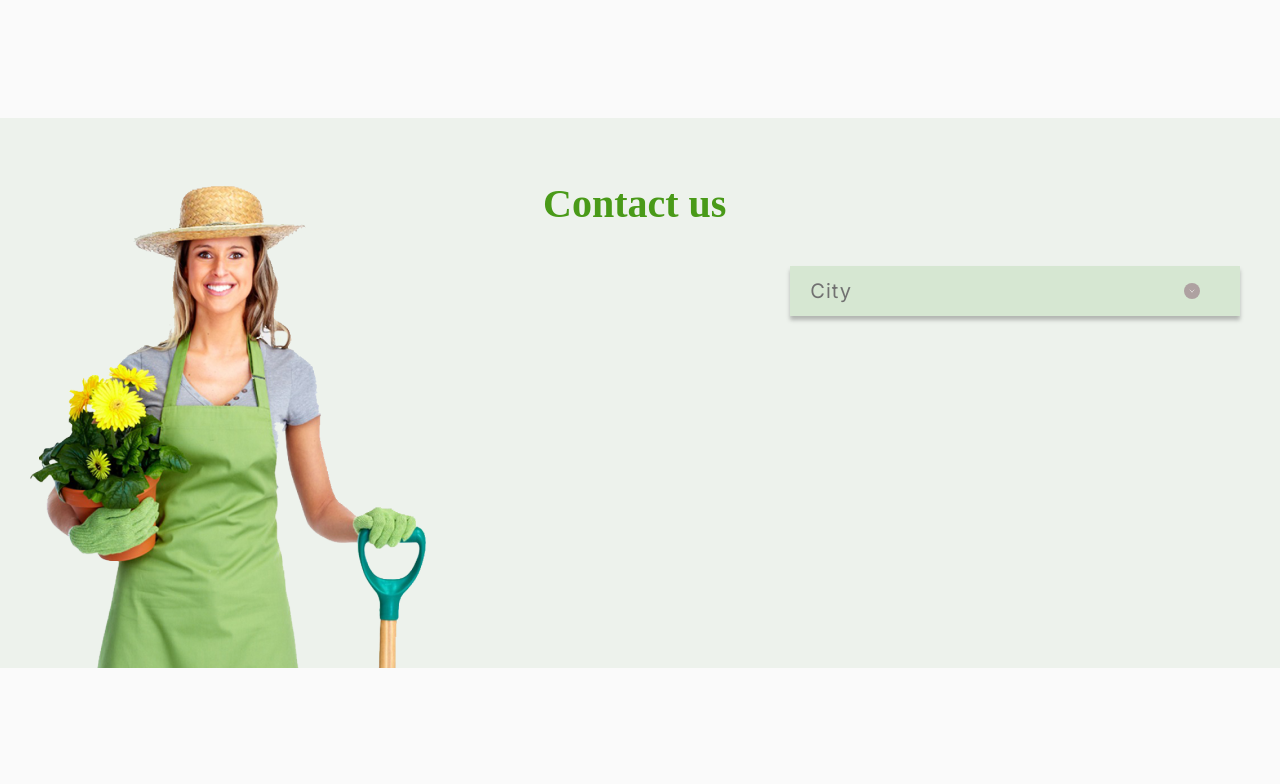
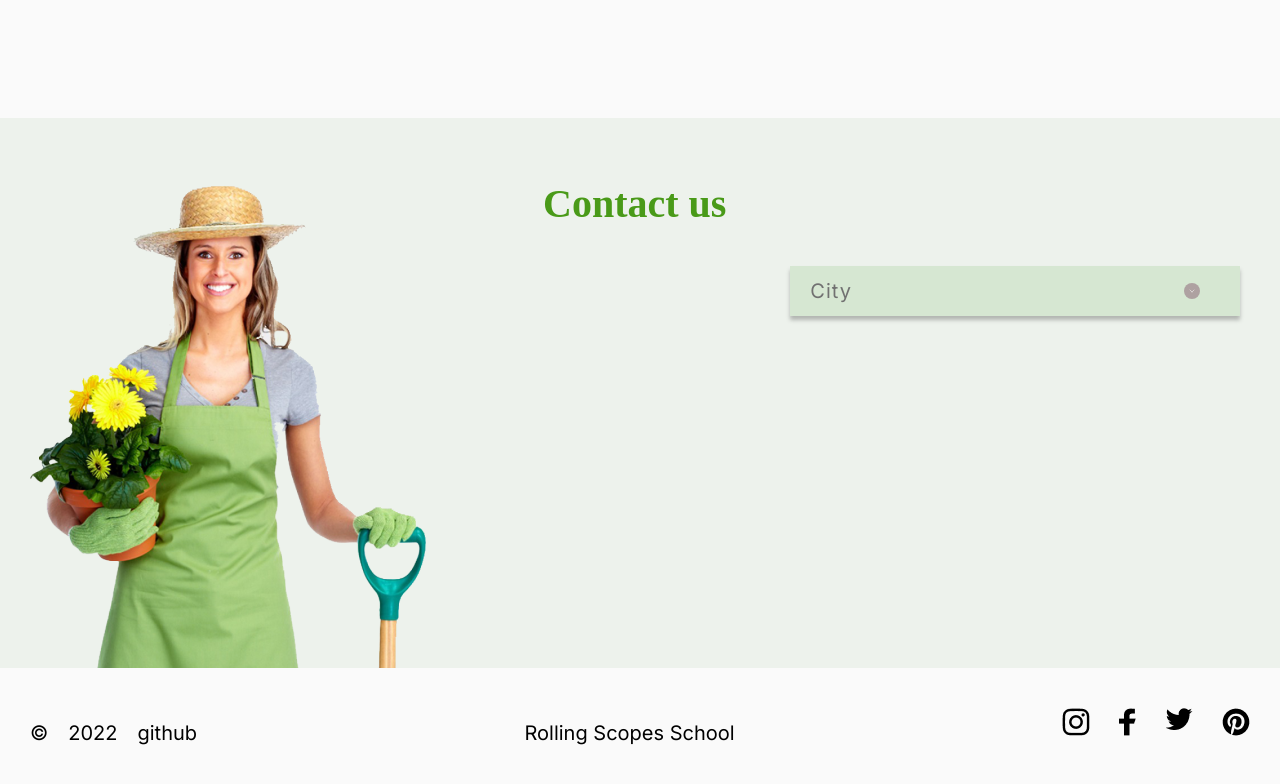
Before and after one commit to Alyona8891/plants, a plain HTML site: page plants/index.html in a window 1280 px wide. Shown: the part 3120-3904 px from the top of the page. Before the commit the page ends 3788 px from the top, so only its background shows below. Drawn offline with Linux system fonts and the light colour scheme; files whose address does not match are found by name; a web font is replaced by a local one.

Commit message:
feat: add footer

```diff
--- a/plants/css/style.css
+++ b/plants/css/style.css
@@ -411,3 +411,45 @@ color: #499A18;
     width: 6px;
     height: 4px;
 }
+/*----------------footer-----------------*/
+.footer {
+    color: #000000;
+    padding: 40px 0 40px 0;
+    font-size: 20px;
+    line-height: 50px;
+}
+.footer__container {
+    display: flex;
+    justify-content: space-between;
+}
+.footer__data {
+    display: flex;
+    justify-content: space-between;
+    align-items: center;
+}
+.data {
+}
+.data__copyright {
+    margin-right: 20px;
+}
+.data__year {
+    margin-right: 20px;
+}
+.data__gh-link {
+        color: inherit;
+}
+.footer__school-link {
+    color: inherit;
+}
+.footer__list {
+    display: flex;
+    justify-content: space-between;
+    align-items: center;
+    min-width: 188px;
+}
+.list {
+}
+.list__item {
+}
+.list__link {
+}
--- a/plants/index.html
+++ b/plants/index.html
@@ -177,7 +177,30 @@
                 </div>
             </section>
         </main>
-        <footer class="footer"></footer>
+        <footer class="footer">
+            <div class="footer__container container">
+                <div class="footer__data data">
+                    <div class="data__copyright">&#169</div>
+                    <div class="data__year">2022</div>
+                    <a href="#" class="data__gh-link">github</a>
+                </div>
+                <a href="" class="footer__school-link">Rolling Scopes School</a>
+                <ul class="footer__list list">
+                    <li class="list__item"><a href="#" class="list__link">
+                        <img src="./assets/Vector1.png" alt="icon instagram">
+                    </a></li>
+                    <li class="list__item"><a href="#" class="list__link">
+                        <img src="./assets/Vector2.png" alt="icon facebook">
+                    </a></li>
+                    <li class="list__item"><a href="#" class="list__link">
+                        <img src="./assets/Vector3.png" alt="icon twwiter">
+                    </a></li>
+                    <li class="list__item"><a href="#" class="list__link">
+                        <img src="./assets/Vector4.png" alt="icon pinterest">
+                    </a></li>
+                </ul>
+            </div>
+        </footer>
     </div>
     <script src=".//js/index.js"></script>
 </body>
```
Also changed, not shown: plants/assets/Vector1.png (added), plants/assets/Vector2.png (added), plants/assets/Vector3.png (added), plants/assets/Vector4.png (added).
